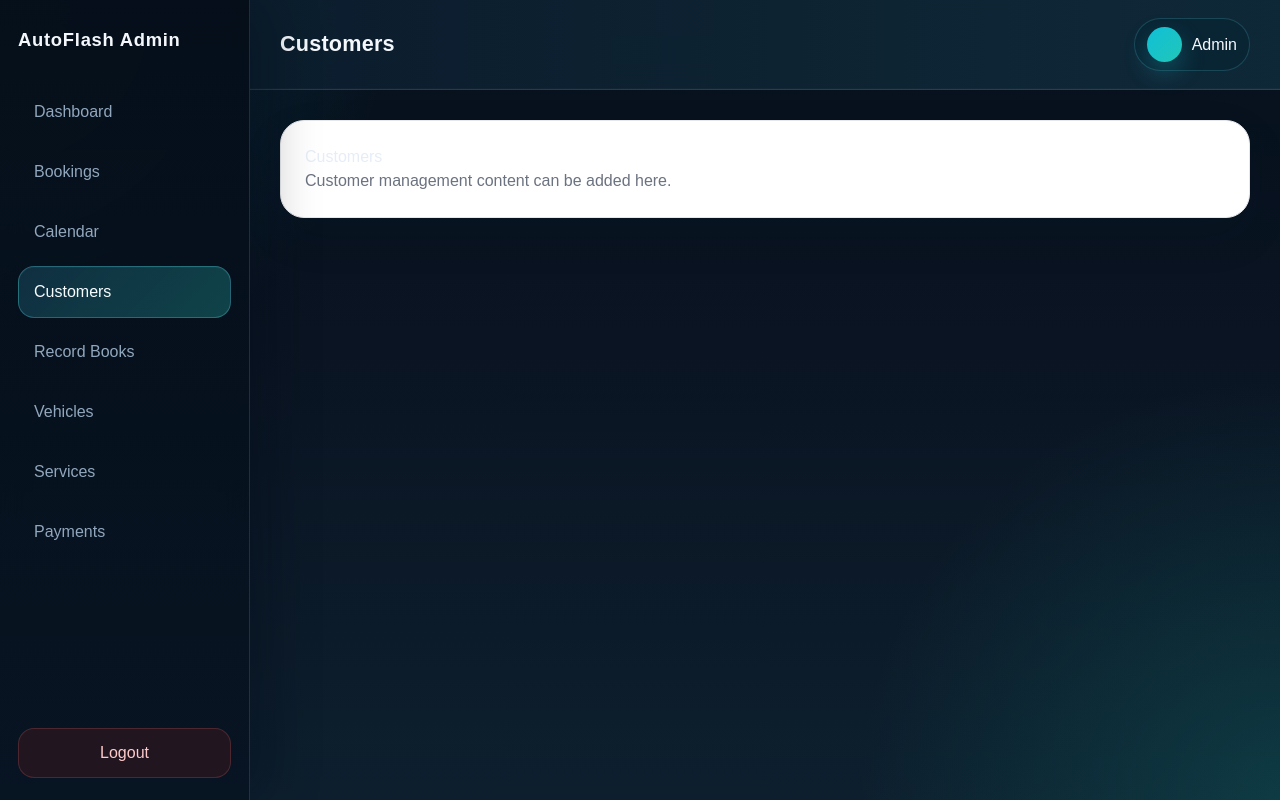
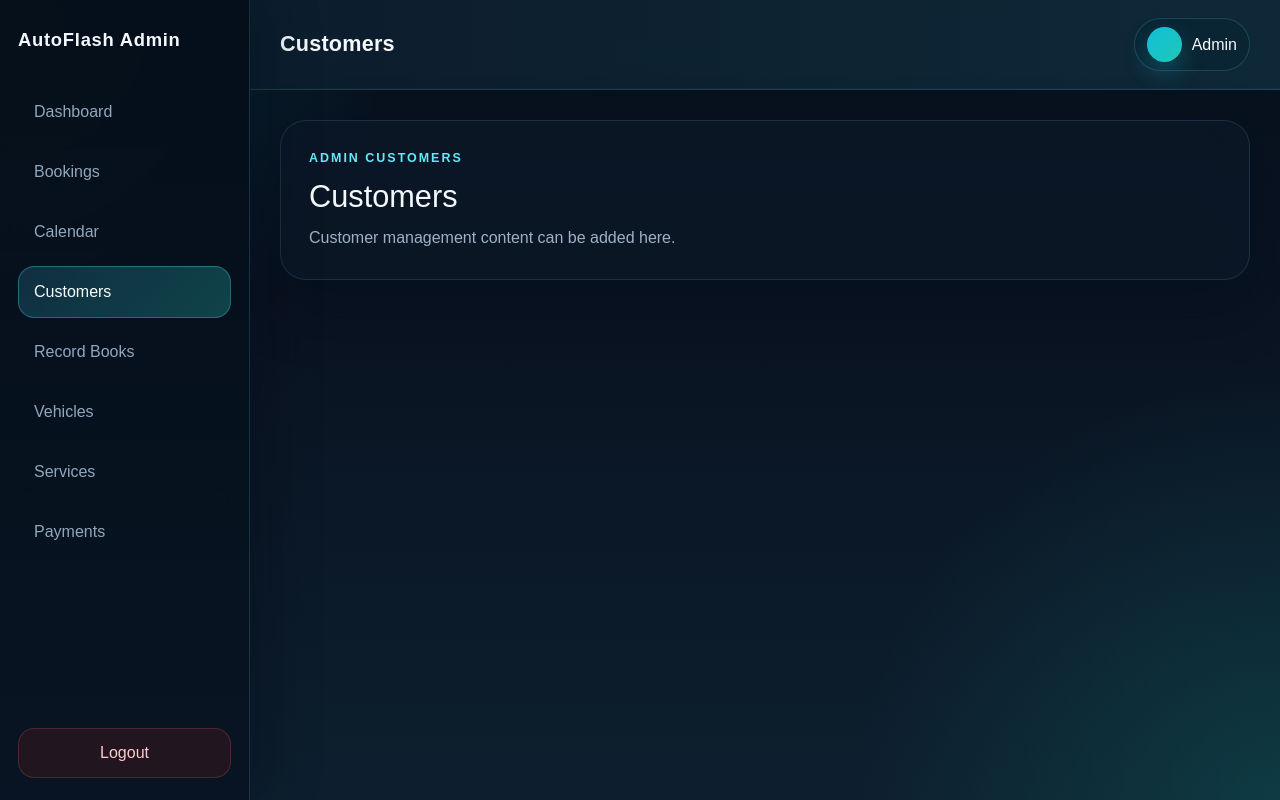
Before and after one commit to MalshaFDO/FYP-2026, a Next.js app in the folder autoflash-admin/: page /customers in a window 1280 px wide. Built offline with nearby package versions, Linux system fonts and the light colour scheme.

Commit message:
Refine admin customers payments and vehicles pages

```diff
--- a/autoflash-admin/src/app/customers/page.tsx
+++ b/autoflash-admin/src/app/customers/page.tsx
@@ -1,16 +1,9 @@
 export default function CustomersPage() {
   return (
-    <div
-      style={{
-        background: "#ffffff",
-        borderRadius: "24px",
-        padding: "24px",
-        border: "1px solid #e5e7eb",
-        boxShadow: "0 18px 48px rgba(15, 23, 42, 0.08)",
-      }}
-    >
-      <h2 style={{ marginTop: 0 }}>Customers</h2>
-      <p style={{ marginBottom: 0, color: "#6b7280" }}>
+    <div className="admin-page-card">
+      <p className="admin-kicker">Admin Customers</p>
+      <h2 className="admin-page-title">Customers</h2>
+      <p className="admin-page-copy">
         Customer management content can be added here.
       </p>
     </div>
--- a/autoflash-admin/src/app/payments/page.tsx
+++ b/autoflash-admin/src/app/payments/page.tsx
@@ -1,16 +1,9 @@
 export default function PaymentsPage() {
   return (
-    <div
-      style={{
-        background: "#ffffff",
-        borderRadius: "24px",
-        padding: "24px",
-        border: "1px solid #e5e7eb",
-        boxShadow: "0 18px 48px rgba(15, 23, 42, 0.08)",
-      }}
-    >
-      <h2 style={{ marginTop: 0 }}>Payments</h2>
-      <p style={{ marginBottom: 0, color: "#6b7280" }}>
+    <div className="admin-page-card">
+      <p className="admin-kicker">Admin Payments</p>
+      <h2 className="admin-page-title">Payments</h2>
+      <p className="admin-page-copy">
         Payments management content can be added here.
       </p>
     </div>
--- a/autoflash-admin/src/app/vehicles/page.tsx
+++ b/autoflash-admin/src/app/vehicles/page.tsx
@@ -1,16 +1,9 @@
 export default function VehiclesPage() {
   return (
-    <div
-      style={{
-        background: "#ffffff",
-        borderRadius: "24px",
-        padding: "24px",
-        border: "1px solid #e5e7eb",
-        boxShadow: "0 18px 48px rgba(15, 23, 42, 0.08)",
-      }}
-    >
-      <h2 style={{ marginTop: 0 }}>Vehicles</h2>
-      <p style={{ marginBottom: 0, color: "#6b7280" }}>
+    <div className="admin-page-card">
+      <p className="admin-kicker">Admin Vehicles</p>
+      <h2 className="admin-page-title">Vehicles</h2>
+      <p className="admin-page-copy">
         Vehicle configuration content can be added here.
       </p>
     </div>
```
